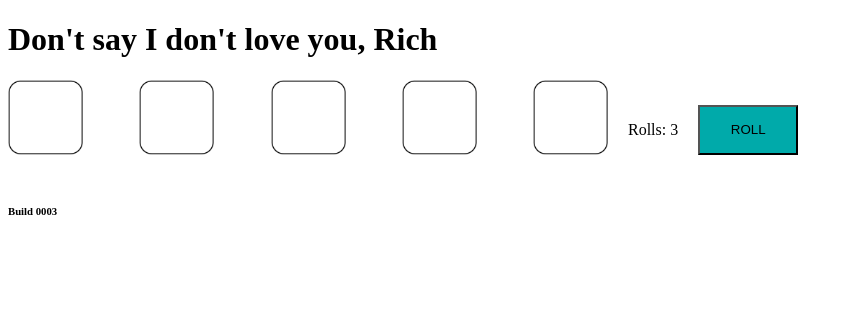
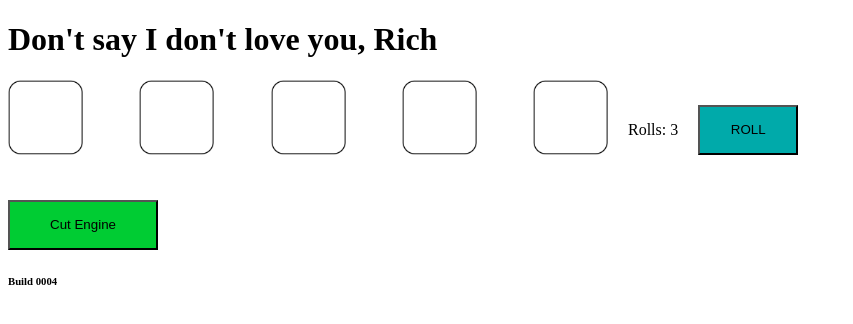
Before and after one commit to SkipperEl/yz2, a Next.js app: page / in a window 1280 px wide. Shown: the top 324 px of the page, without its empty margins (0-853 px from the left). Built offline with nearby package versions, Linux system fonts and the light colour scheme.

Commit message:
engine button

```diff
--- /dev/null
+++ b/components/bombrun.jsx
@@ -0,0 +1,63 @@
+import React, { useEffect, useReducer } from "react";
+
+const bombRunDuration = 10;
+
+const initialState = {
+  engineOff: false,
+  secondsRemaining: bombRunDuration
+};
+
+const reducer = (state, action) => {
+  switch (action.type) {
+    case "cutEngine":
+      return {
+        ...state,
+        engineOff: true,
+        secondsRemaining: bombRunDuration
+      };
+    case "activateEngine":
+      return {
+        ...state,
+        engineOff: false
+      };
+    case "secondElapsed": {
+      return {
+        ...state,
+        secondsRemaining: state.secondsRemaining - 1
+      };
+    }
+  }
+};
+
+const row = {
+  marginTop: "20px",
+  display: "flex",
+  flexDirection: "row",
+  alignItems: "center"
+};
+
+const bombRunButton = {
+  width: "150px",
+  height: "50px",
+  backgroundColor: "#00cc33"
+};
+
+const BombRun = props => {
+  const [state, dispatch] = useReducer(reducer, initialState);
+
+  return (
+    <div style={row}>
+      <button
+        style={bombRunButton}
+        onClick={() => dispatch({type: state.engineOff ? "activateEngine" : "cutEngine"})}
+      >
+        {state.engineOff ? "Restart Engine" : "Cut Engine"}
+      </button>
+
+    </div>
+  );
+
+
+};
+
+export default BombRun;
--- a/pages/index.js
+++ b/pages/index.js
@@ -1,12 +1,14 @@
-import GameState from "../components/gamestate";
+import DiceRoller from "../components/diceroller";
+import BombRun from "../components/bombrun";
 
 export default function Index() {
   return (
     <>
       <h1>Don't say I don't love you, Rich</h1>
-      <GameState />
+      <DiceRoller />
+      <BombRun />
 
-      <h6>Build 0003</h6>
+      <h6>Build 0004</h6>
     </>
   );
 }
```
Also changed, not shown: components/diceroller.jsx (renamed from components/gamestate.jsx).
